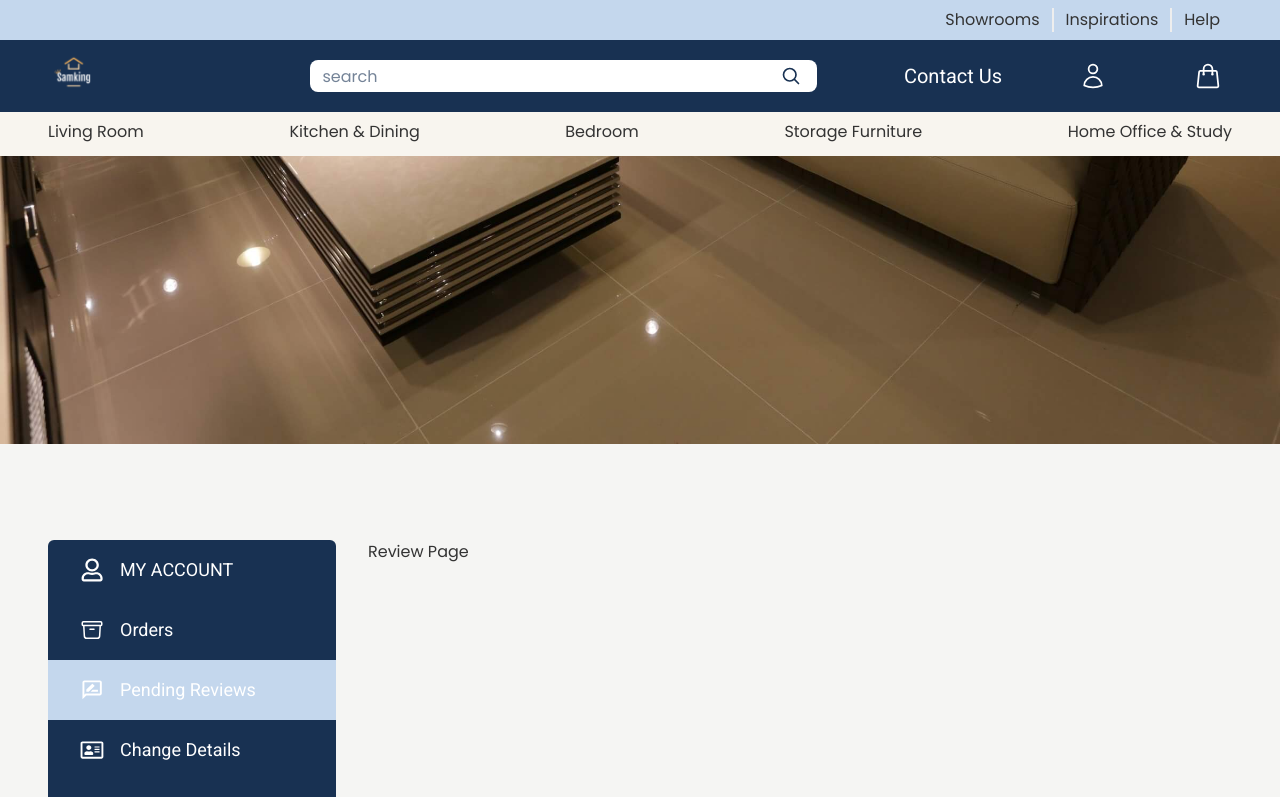
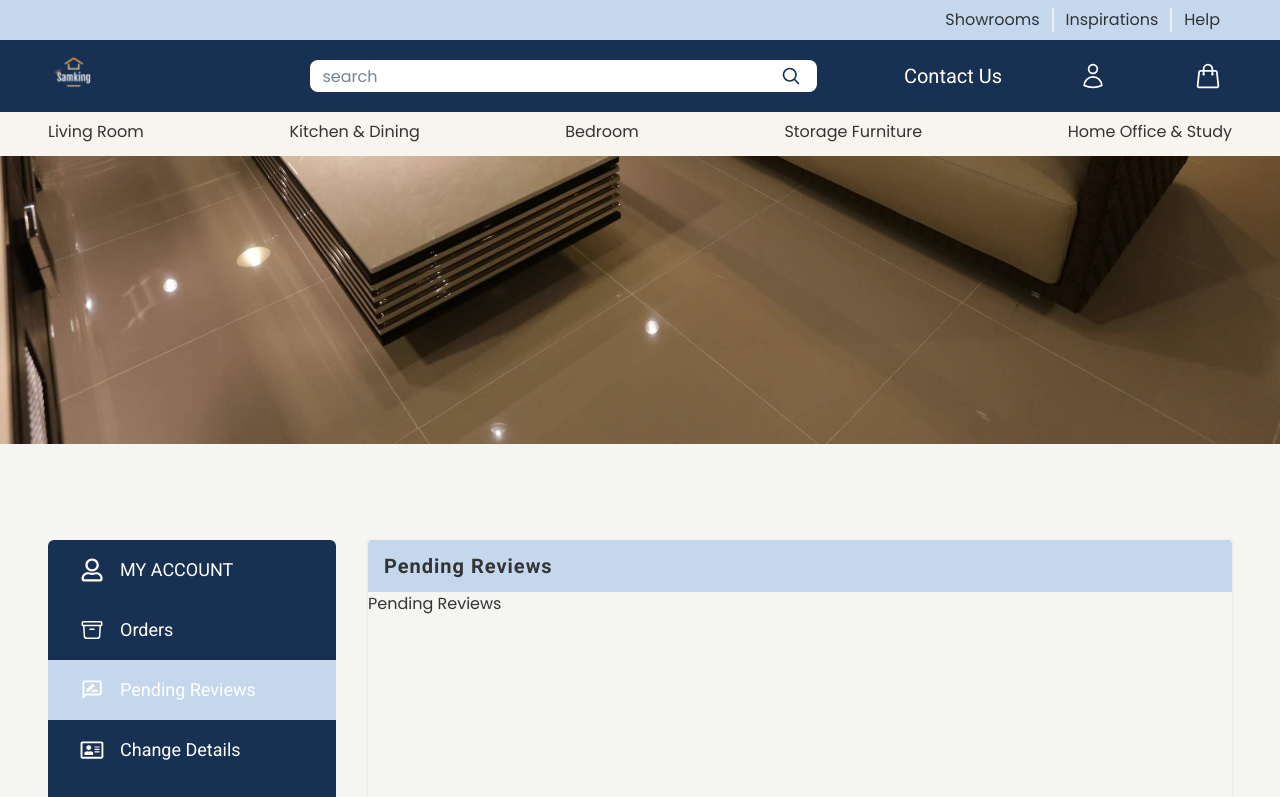
Before and after one commit to Samdevtechnology/samking-furniture, a Next.js app: page /customer/review in a window 1280 px wide. Shown: the top 797 px of the page. Built offline with nearby package versions, Linux system fonts and the light colour scheme; no server answers.

Commit message:
Added - Review Page Styles (Static)

```diff
--- a/src/app/(protected)/customer/review/page.tsx
+++ b/src/app/(protected)/customer/review/page.tsx
@@ -1,7 +1,11 @@
-import React from "react";
+import MainLayout from "../../components/Main";
 
 const page = () => {
-  return <div>Review Page</div>;
+  return (
+    <MainLayout title="Pending Reviews">
+      <span>Pending Reviews</span>
+    </MainLayout>
+  );
 };
 
 export default page;
```
